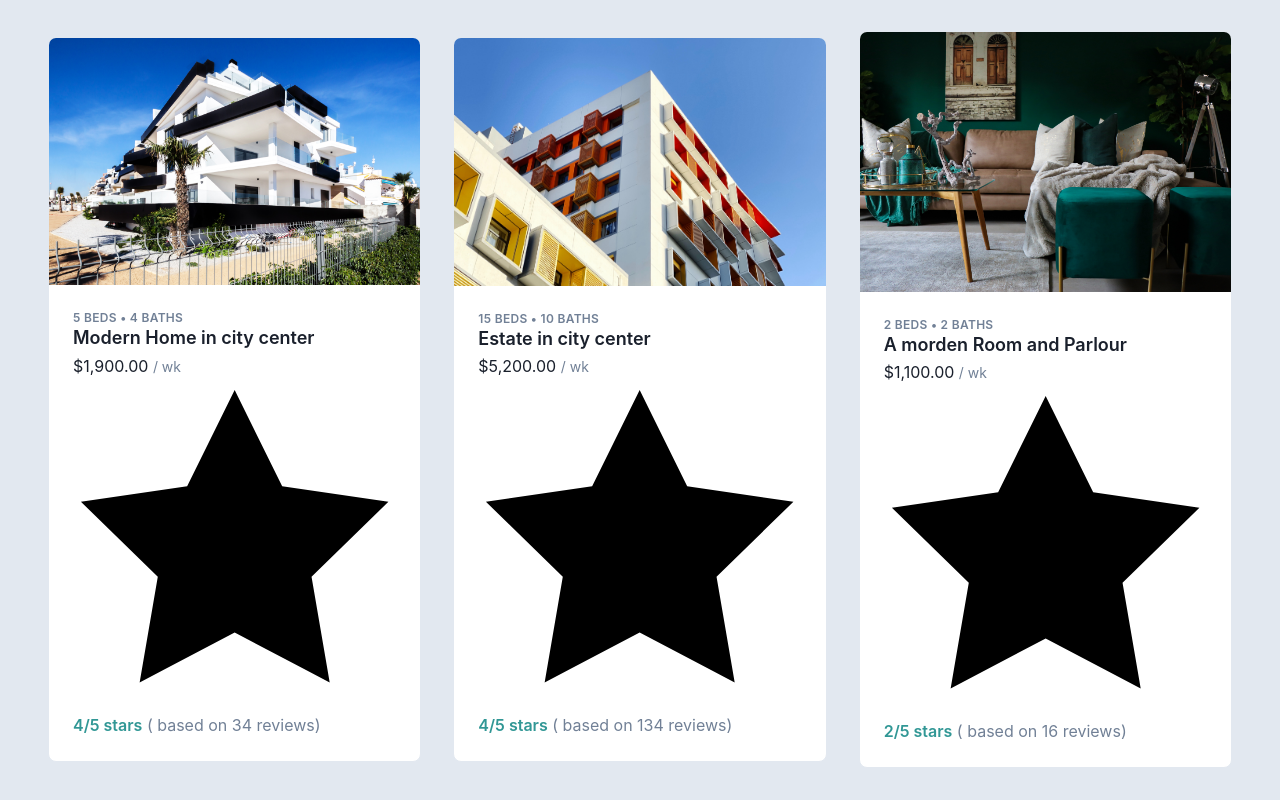
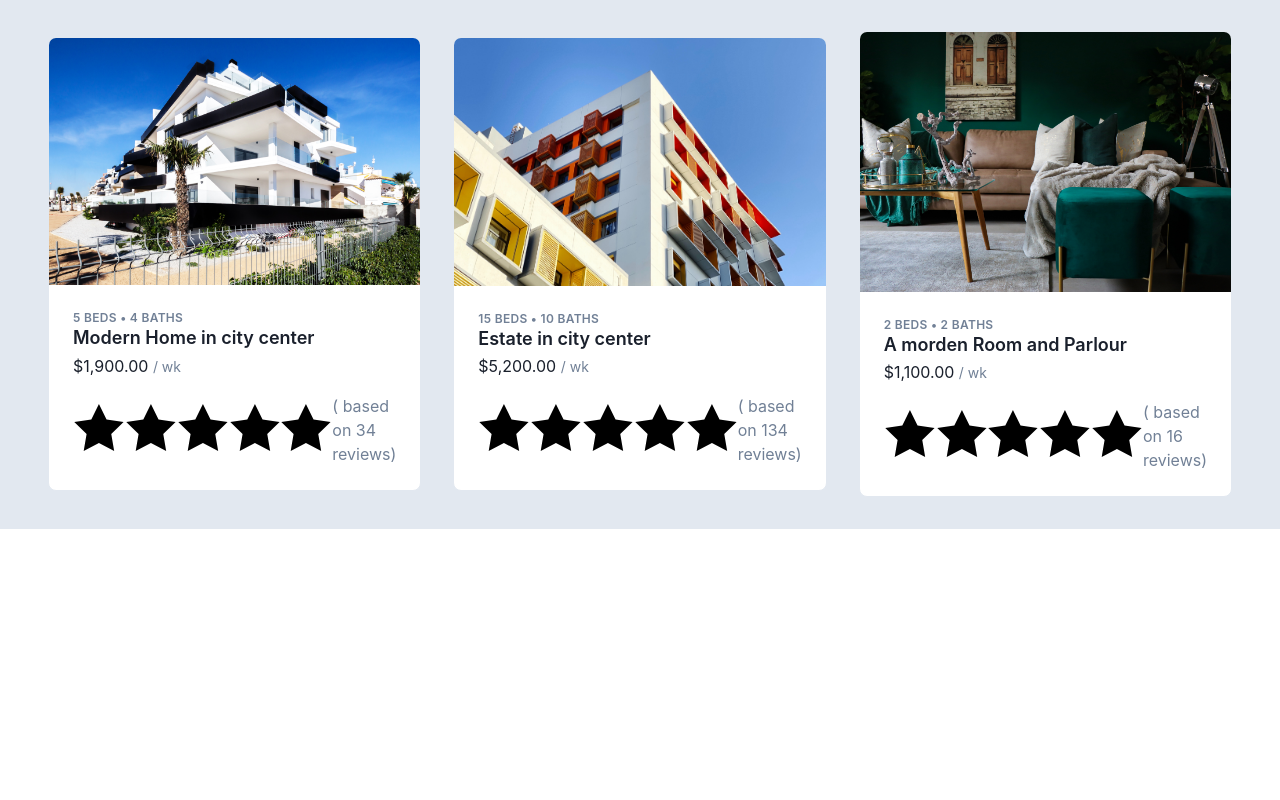
Before and after one commit to njokuScript/real-estate-app-tailwind, a React (Create React App) app: page / in a window 1280 px wide. Shown: the part 1109-1909 px from the top of the page. After the commit the page ends 1638 px from the top, so only its background shows below. Built offline with nearby package versions, Linux system fonts and the light colour scheme.

Commit message:
dynamically render star

```diff
--- a/src/components/PropertyCard.js
+++ b/src/components/PropertyCard.js
@@ -1,6 +1,29 @@
+/* eslint-disable react/jsx-no-duplicate-props */
 import React from "react";
 import "../styles/main.css";
 
+const star = [
+  {
+    d:
+      "M10 15l-5.878 3.09 1.123-6.545L.489 6.91l6.572-.955L10 0l2.939 5.955 6.572.955-4.756 4.635 1.123 6.545z",
+  },
+  {
+    d:
+      "M10 15l-5.878 3.09 1.123-6.545L.489 6.91l6.572-.955L10 0l2.939 5.955 6.572.955-4.756 4.635 1.123 6.545z",
+  },
+  {
+    d:
+      "M10 15l-5.878 3.09 1.123-6.545L.489 6.91l6.572-.955L10 0l2.939 5.955 6.572.955-4.756 4.635 1.123 6.545z",
+  },
+  {
+    d:
+      "M10 15l-5.878 3.09 1.123-6.545L.489 6.91l6.572-.955L10 0l2.939 5.955 6.572.955-4.756 4.635 1.123 6.545z",
+  },
+  {
+    d:
+      "M10 15l-5.878 3.09 1.123-6.545L.489 6.91l6.572-.955L10 0l2.939 5.955 6.572.955-4.756 4.635 1.123 6.545z",
+  },
+];
 function PropertyCard({ property }) {
   return (
     <div className="bg-white rounded-lg overflow-hidden border mt-4">
@@ -17,13 +40,20 @@ function PropertyCard({ property }) {
           {property.formatedPrice}{" "}
           <span className="text-gray-600 text-sm">/ wk</span>
         </div>
-        <div className="mt-3">
-          <svg xmlns="http://www.w3.org/2000/svg" viewBox="0 0 20 20">
-            <path d="M10 15l-5.878 3.09 1.123-6.545L.489 6.91l6.572-.955L10 0l2.939 5.955 6.572.955-4.756 4.635 1.123 6.545z" />
-          </svg>
-          <span className="text-teal-600 font-semibold">
-            {property.rating}/5 stars
-          </span>
+        <div className="mt-4 flex">
+          {star.map((items) => (
+            <svg
+              className={
+                "h-4 w-4 fill-current" && items <= property.rating
+                  ? "text-teal-500"
+                  : "text-gray-400"
+              }
+              xmlns="http://www.w3.org/2000/svg"
+              viewBox="0 0 20 20"
+            >
+              <path d={items.d} />
+            </svg>
+          ))}{" "}
           <span className="text-gray-600">
             {" "}
             ( based on {property.reviewCount} reviews)
```
